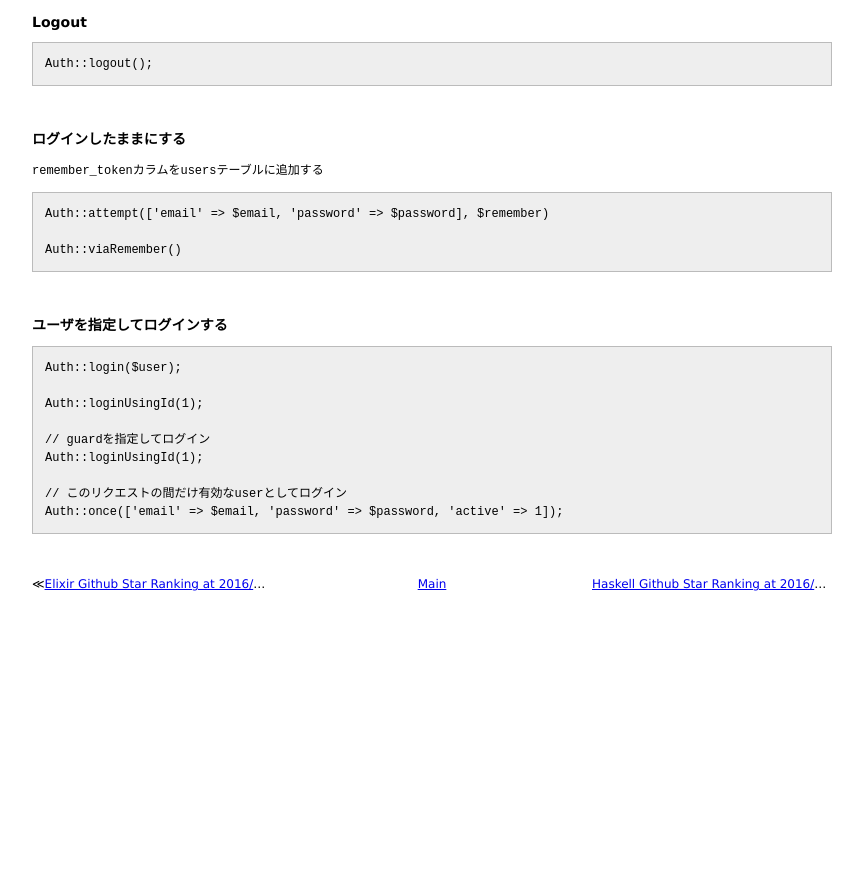
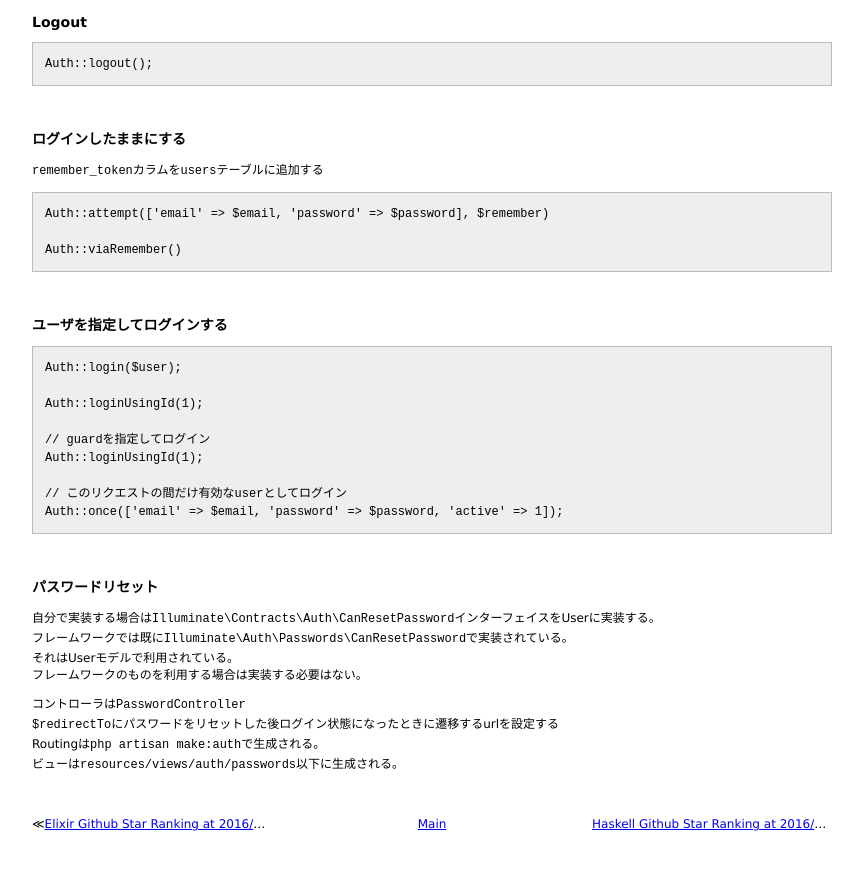
Before and after one commit to 38elements/38elements.github.com, a Jekyll site: the page built from _posts/2016-05-20-laravel-authentication.md, in a window 1280 px wide and 900 px high, scrolled down 1408 px. Shown: the top 870 px of the window, without its empty margins (208-1071 px from the left). Built offline with Jekyll 4.4.1, drawn with Linux system fonts in a browser that asks for light colours; before the commit the page ends 2068 px from its top, so only the background shows below that.

Commit message:
Update 2016-05-20-laravel-authentication.md

````diff
--- a/_posts/2016-05-20-laravel-authentication.md
+++ b/_posts/2016-05-20-laravel-authentication.md
@@ -116,3 +116,16 @@ Auth::loginUsingId(1);
 // このリクエストの間だけ有効なuserとしてログイン
 Auth::once(['email' => $email, 'password' => $password, 'active' => 1]);
 ```
+<br>
+
+### パスワードリセット
+
+自分で実装する場合は`Illuminate\Contracts\Auth\CanResetPassword`インターフェイスをUserに実装する。
+フレームワークでは既に`Illuminate\Auth\Passwords\CanResetPassword`で実装されている。
+それはUserモデルで利用されている。
+フレームワークのものを利用する場合は実装する必要はない。
+
+コントローラは`PasswordController`
+`$redirectTo`にパスワードをリセットした後ログイン状態になったときに遷移するurlを設定する
+Routingは`php artisan make:auth`で生成される。
+ビューは`resources/views/auth/passwords`以下に生成される。
````
